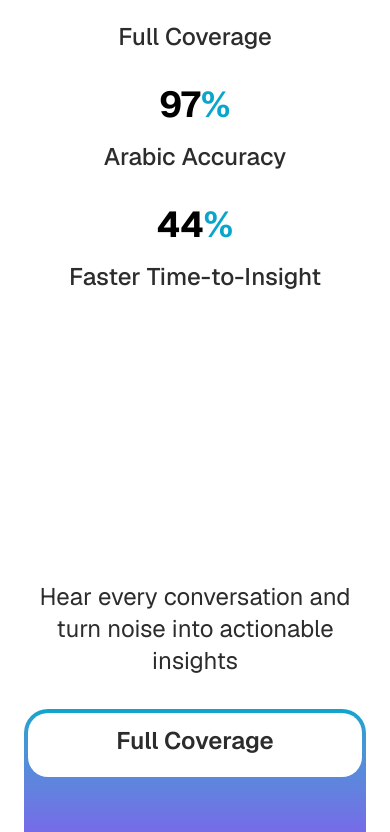
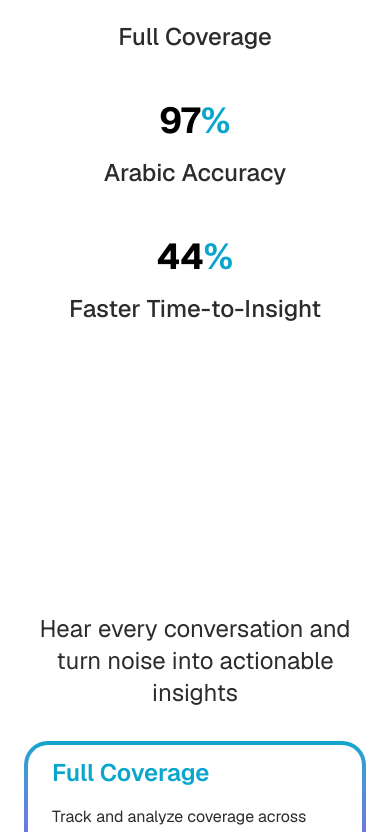
Before and after one commit to KarimChehab2003/dima-landing, a Next.js app: page /en/solutions/consumer-insights in a window 390 px wide. Shown: the part 1159-1991 px from the top of the page. Built offline with nearby package versions, Linux system fonts and the light colour scheme.

Commit message:
- Adjusted responsiveness of each component in solutions page

```diff
--- a/app/[locale]/solutions/components/ExpandingCard.tsx
+++ b/app/[locale]/solutions/components/ExpandingCard.tsx
@@ -2,33 +2,37 @@
 import { renderHighlightedText } from "@/lib/helpers";
 import { CardType } from "@/types/info";
 import { AnimatePresence, motion } from "motion/react";
-import { useState } from "react";
 
-function ExpandingCard({ title, description, highighted }: CardType) {
-    const [isHovered, setIsHovered] = useState(false);
+type ExpandingCardProps = CardType & {
+    isExpanded: boolean;
+    onClick: () => void;
+};
 
+function ExpandingCard({ title, description, highighted, isExpanded, onClick }: ExpandingCardProps) {
     const variants = {
         hidden: { opacity: 0, y: 20, transition: { duration: 0.5 } },
-        visible: { opacity: 1, y: 0, transition: { duration: 0.5 } }
+        visible: { opacity: 1, y: 0, transition: { duration: 0.5 } },
     };
 
     return (
         <div
-            className="bg-linear-to-b from-primary to-[#8A38F5] p-1 basis-1/3 hover:basis-2/3 transition-all duration-500 rounded-3xl cursor-pointer min-h-48 group"
-            onMouseEnter={() => setIsHovered(true)}
-            onMouseLeave={() => setIsHovered(false)}
+            onClick={onClick}
+            className={`bg-linear-to-b from-primary to-[#8A38F5] p-1 transition-all duration-500 rounded-3xl cursor-pointer lg:min-h-48
+      ${isExpanded ? "basis-2/3" : "basis-1/3"}
+      `}
         >
-            <div className="bg-white transition-colors duration-300 px-6 py-3 rounded-[20px] h-full flex flex-col justify-center">
+            <div className="bg-white transition-colors duration-300 px-6 py-3 rounded-[20px] h-full w-full flex flex-col justify-center">
                 <motion.h3
-                    layout
-                    animate={{ textAlign: isHovered ? "left" : "center" }}
-                    className={`text-2xl font-semibold mb-2 ${isHovered && "text-primary"} transition-colors duration-300`}
+                    layout="size"
+                    animate={{ textAlign: isExpanded ? "left" : "center" }}
+                    className={`text-2xl font-semibold mb-2 ${isExpanded && "text-primary"
+                        } transition-colors duration-300`}
                 >
                     {title}
                 </motion.h3>
 
-                <AnimatePresence mode="popLayout" >
-                    {isHovered && (
+                <AnimatePresence mode="popLayout">
+                    {isExpanded && (
                         <motion.p
                             variants={variants}
                             initial="hidden"
@@ -40,7 +44,7 @@ function ExpandingCard({ title, description, highighted }: CardType) {
                     )}
                 </AnimatePresence>
             </div>
-        </div >
+        </div>
     );
 }
 
--- a/app/[locale]/solutions/components/PinnedScrollSection.tsx
+++ b/app/[locale]/solutions/components/PinnedScrollSection.tsx
@@ -41,7 +41,7 @@ export default function PinnedScrollSection() {
             </div>
 
             {/* Scroll text section */}
-            <div className="w-1/2">
+            <div className="w-1/2 px-4">
                 <Scrollama onStepEnter={handleStepEnter} offset={0.6}>
                     {scrollingCards.map((card, i) => (
                         <Step data={i} key={card.title}>
--- /dev/null
+++ b/app/[locale]/solutions/components/ScrollingCard.tsx
@@ -0,0 +1,21 @@
+import { CardType } from "@/types/info";
+import Image from "next/image";
+
+function ScrollingCard({ title, description }: CardType) {
+    return (
+        <article className="flex flex-col justify-center items-center gap-6">
+            {/* Image */}
+            <figure className="px-4 py-32 rounded-4xl bg-[linear-gradient(-125deg,#95DDEE_0%,#11A8CF_32%,#95DDEE_46%,#11A8CF_100%)]">
+                <Image src="/scroll-image-1.png" width={540} height={340} alt="Step 1" />
+            </figure>
+
+            {/* Text */}
+            <div>
+                <h2 className="text-2xl">{title}</h2>
+                <p className="text-xl font-light mt-4">{description}</p>
+            </div>
+        </article>
+    );
+}
+
+export default ScrollingCard;
--- a/app/[locale]/solutions/sections/ActionableInsightsSection.tsx
+++ b/app/[locale]/solutions/sections/ActionableInsightsSection.tsx
@@ -1,8 +1,12 @@
+"use client";
+
 import { actionableInsightsCardsInfo } from "@/data/constants/info";
 import SectionWrapper from "../../(home)/components/SectionWrapper";
 import ExpandingCard from "../components/ExpandingCard";
+import { useState } from "react";
 
 function ActionableInsightsSection() {
+    const [expandedIndex, setExpandedIndex] = useState<number>(0);
     return (
         <SectionWrapper>
             <div className="container mx-auto flex flex-col justify-center items-center gap-8 my-12">
@@ -10,10 +14,14 @@ function ActionableInsightsSection() {
                 <h2 className="text-2xl lg:text-[44px] text-center">Hear every conversation and turn noise into actionable insights</h2>
 
                 {/* Expanding Cards */}
-                <div className="flex flex-col lg:flex-row justify-between items-stretch gap-8 w-full max-w-5xl max-h-48">
+                <div className="flex flex-col lg:flex-row justify-between items-stretch gap-8 w-full max-w-5xl lg:max-h-48">
                     {
-                        actionableInsightsCardsInfo.map((card) => (
-                            <ExpandingCard key={card.title} {...card} />
+                        actionableInsightsCardsInfo.map((card, i) => (
+                            <ExpandingCard
+                                key={card.title}
+                                {...card}
+                                isExpanded={expandedIndex === i}
+                                onClick={() => setExpandedIndex(i)} />
                         ))
                     }
                 </div>
--- a/app/[locale]/solutions/sections/BuiltEntreprisesSection.tsx
+++ b/app/[locale]/solutions/sections/BuiltEntreprisesSection.tsx
@@ -10,7 +10,7 @@ function BuiltEntreprisesSection() {
                 <h2 className="text-2xl lg:text-[44px] text-center mb-8">Built for entreprises</h2>
 
                 {/* Cards */}
-                <ul className="grid grid-cols-1 sm:grid-cols-2 lg:grid-cols-4 gap-12">
+                <ul className="grid grid-cols-1 sm:grid-cols-2 lg:grid-cols-3 xl:grid-cols-4 gap-12">
                     {enterpriseFeaturesCards.map((card) => (
                         <li key={card.title}>
                             <EntrepriseCard {...card} />
--- a/app/[locale]/solutions/sections/HeroSection.tsx
+++ b/app/[locale]/solutions/sections/HeroSection.tsx
@@ -13,7 +13,7 @@ function HeroSection() {
 
                 {/* Images */}
                 <div className="flex flex-col lg:flex-row justify-center items-center gap-4 mt-4">
-                    <figure className="p-1 rounded-lg bg-muted">
+                    <figure className="p-1 rounded-lg bg-muted/50">
                         <Image
                             src={"/social-listening/hero-image-1.png"}
                             alt="Hero Image 1"
@@ -21,7 +21,7 @@ function HeroSection() {
                             height={322}
                         />
                     </figure>
-                    <figure className="p-1 rounded-lg bg-muted">
+                    <figure className="p-1 rounded-lg bg-muted/50">
                         <Image
                             src={"/social-listening/hero-image-2.png"}
                             alt="Hero Image 2"
@@ -34,7 +34,7 @@ function HeroSection() {
                 <LogoCarousel />
 
                 {/* Percentages */}
-                <div className="flex flex-col sm:flex-row justify-between items-center gap-8 w-full max-w-5xl">
+                <div className="flex flex-col sm:flex-row justify-around items-center gap-12 w-full max-w-5xl">
                     <CounterPercentage number={100} text="Full Coverage" />
                     <CounterPercentage number={97} text="Arabic Accuracy" />
                     <CounterPercentage number={44} text="Faster Time-to-Insight" />
--- a/app/[locale]/solutions/sections/StayAheadSection.tsx
+++ b/app/[locale]/solutions/sections/StayAheadSection.tsx
@@ -1,16 +1,40 @@
+import { scrollingCards } from "@/data/constants/info";
 import SectionWrapper from "../../(home)/components/SectionWrapper";
 import PinnedScrollSection from "../components/PinnedScrollSection";
+import ScrollingCard from "../components/ScrollingCard";
+import RequestDemoButton from "../../(home)/components/RequestDemoButton";
 
 function StayAheadSection() {
     return (
         <SectionWrapper>
             <div className="container mx-auto flex flex-col justify-center items-center gap-4 my-12">
                 {/* Heading */}
-                <h2 className="text-2xl lg:text-[44px] text-center">Stay ahead of the conversation</h2>
-                <p className="text-xl">Get to the heart of millions of mentions with AI powered insights that drive smarter & faster decisions</p>
+                <h2 className="text-2xl lg:text-[44px] text-center font-medium">Stay ahead of the conversation</h2>
+                <p className="text-xl text-center">Get to the heart of millions of mentions with AI powered insights that drive smarter & faster decisions</p>
 
-                {/* Pinned Scroll Section */}
-                <PinnedScrollSection />
+                {/* Pinned Scroll Section for desktop */}
+                <div className="hidden lg:block">
+                    <PinnedScrollSection />
+                </div>
+
+                {/* Card list for mobile */}
+                <ul className="grid grid-cols-1 sm:grid-cols-2 gap-6 lg:hidden">
+                    {
+                        scrollingCards.map((card) => (
+                            <li key={card.title}>
+                                <ScrollingCard
+                                    {...card}
+                                />
+                            </li>
+                        ))
+                    }
+                </ul>
+
+                {/* CTA mobile */}
+                <div className="text-xl text-center font-semibold bg-black rounded-2xl px-6 py-4 mt-8 lg:hidden w-full flex flex-col justify-center items-center gap-2">
+                    <h3 className="text-white">Turn conversations into insights</h3>
+                    <RequestDemoButton />
+                </div>
             </div>
         </SectionWrapper>
     );
```
Also changed, not shown: app/[locale]/solutions/sections/TestimonialSection.tsx (+28 -20 lines).
